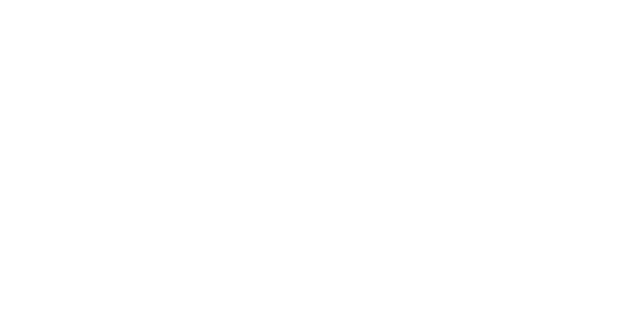
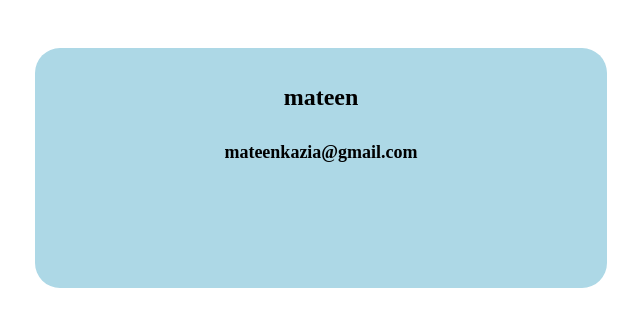
Before and after one commit to MateenCode/higher-order-components, a React (Create React App) app: page / in a window 1280 px wide. Shown: the top 326 px of the page, without its empty margins (319-959 px from the left). Built offline with nearby package versions, Linux system fonts and the light colour scheme.

Commit message:
setting up basic

```diff
--- a/package.json
+++ b/package.json
@@ -6,6 +6,7 @@
     "@testing-library/jest-dom": "^4.2.4",
     "@testing-library/react": "^9.4.0",
     "@testing-library/user-event": "^7.2.1",
+    "node-sass": "^4.13.1",
     "react": "^16.12.0",
     "react-dom": "^16.12.0",
     "react-scripts": "3.3.1"
--- a/src/App.js
+++ b/src/App.js
@@ -1,7 +1,13 @@
 import React from "react";
 
+import UserProfile from "./components/user/user-profile.component";
+
 function App() {
-  return <div className='App'></div>;
+  return (
+    <div className='App'>
+      <UserProfile name='mateen' email='mateenkazia@gmail.com' />
+    </div>
+  );
 }
 
 export default App;
--- /dev/null
+++ b/src/components/user/user-profile.component.jsx
@@ -0,0 +1,14 @@
+import React, { Component } from "react";
+
+class UserProfile extends Component {
+  render() {
+    return (
+      <div className='container'>
+        <h1>{this.props.name}</h1>
+        <h2>{this.props.email}</h2>
+      </div>
+    );
+  }
+}
+
+export default UserProfile;
--- a/src/index.css
+++ /dev/null
@@ -1,13 +0,0 @@
-body {
-  margin: 0;
-  font-family: -apple-system, BlinkMacSystemFont, 'Segoe UI', 'Roboto', 'Oxygen',
-    'Ubuntu', 'Cantarell', 'Fira Sans', 'Droid Sans', 'Helvetica Neue',
-    sans-serif;
-  -webkit-font-smoothing: antialiased;
-  -moz-osx-font-smoothing: grayscale;
-}
-
-code {
-  font-family: source-code-pro, Menlo, Monaco, Consolas, 'Courier New',
-    monospace;
-}
--- a/src/index.js
+++ b/src/index.js
@@ -1,12 +1,6 @@
-import React from 'react';
-import ReactDOM from 'react-dom';
-import './index.css';
-import App from './App';
-import * as serviceWorker from './serviceWorker';
+import React from "react";
+import ReactDOM from "react-dom";
+import "./index.scss";
+import App from "./App";
 
-ReactDOM.render(<App />, document.getElementById('root'));
-
-// If you want your app to work offline and load faster, you can change
-// unregister() to register() below. Note this comes with some pitfalls.
-// Learn more about service workers: https://bit.ly/CRA-PWA
-serviceWorker.unregister();
+ReactDOM.render(<App />, document.getElementById("root"));
--- /dev/null
+++ b/src/index.scss
@@ -0,0 +1,45 @@
+.App {
+  display: flex;
+  justify-content: center;
+  padding: 40px;
+}
+
+.container {
+  width: 45%;
+  margin: 0 10px;
+  min-height: 200px;
+  background-color: lightblue;
+  display: flex;
+  flex-direction: column;
+  align-items: center;
+  border-radius: 25px;
+  padding: 20px;
+
+  &.user-list {
+    background-color: lightseagreen;
+  }
+
+  h1 {
+    font-size: 24px;
+  }
+
+  h2 {
+    font-size: 18px;
+  }
+
+  .post {
+    background-color: white;
+    margin: 10px 0;
+    width: 95%;
+    padding: 15px;
+    border-radius: 25px;
+
+    h3 {
+      color: #fcbd77;
+    }
+
+    p {
+      font-style: italic;
+    }
+  }
+}
```
Also changed, not shown: 1 other file (tests, documents, lock files or other folders).
